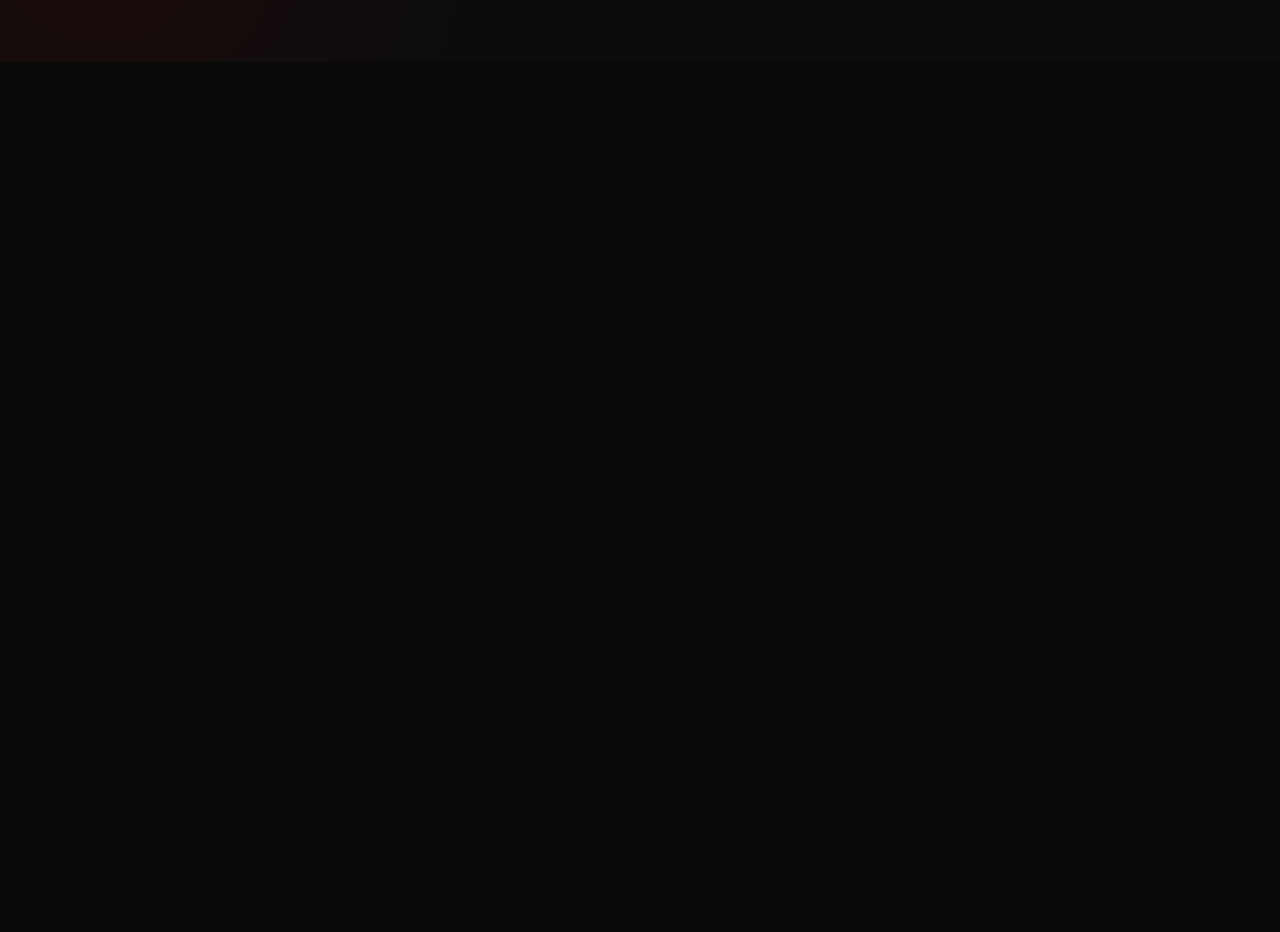
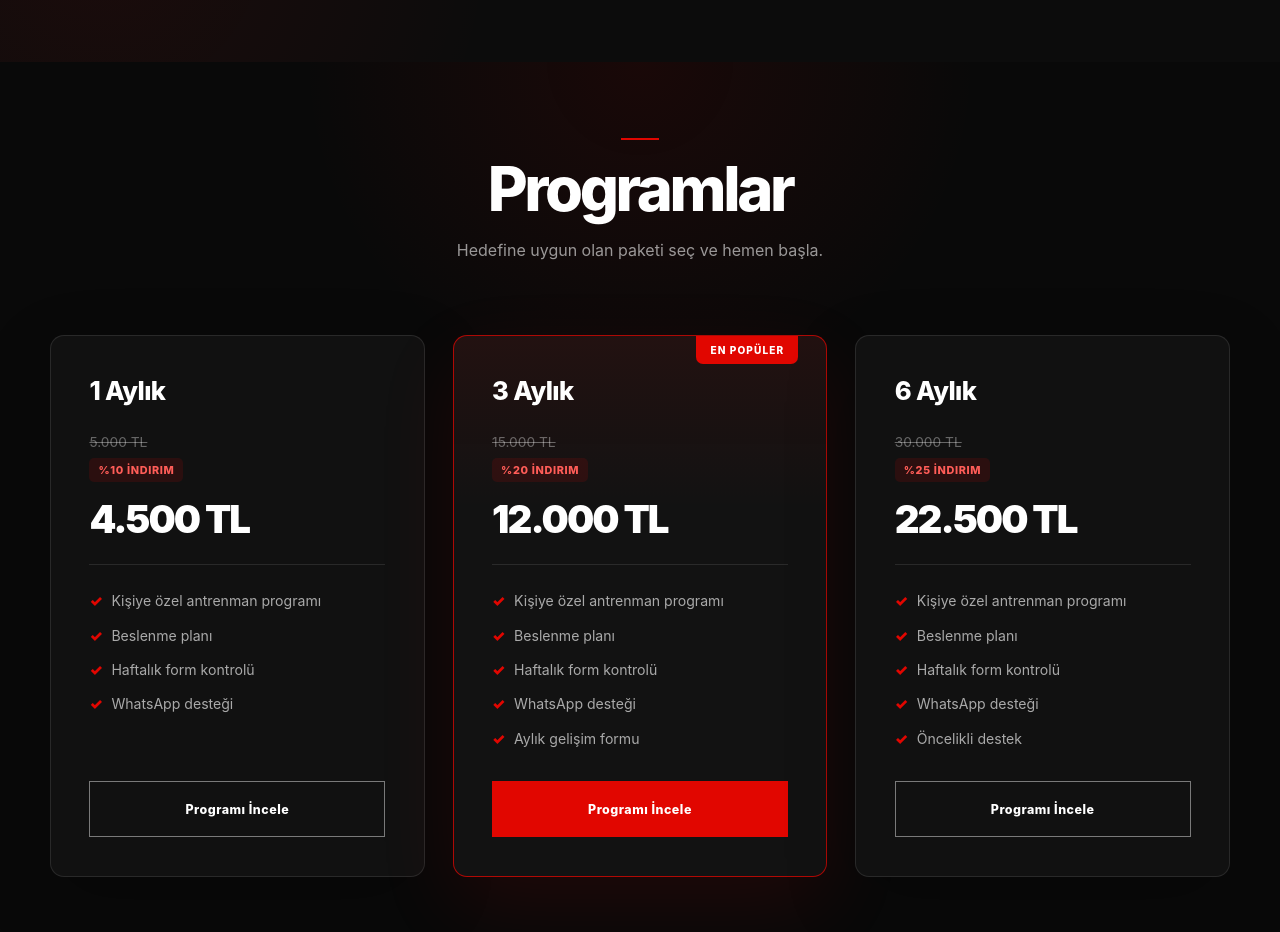
Before and after one commit to yigityilmaz16/pt-website, a React (Vite) app: page / in a window 1280 px wide. Shown: the part 1620-2552 px from the top of the page. Before the commit the page ends 1682 px from the top, so only its background shows below. Built offline with nearby package versions, Linux system fonts and the light colour scheme.

Commit message:
feat: add services and pricing card

```diff
--- a/src/App.css
+++ b/src/App.css
@@ -870,6 +870,216 @@
   }
 }
 
+.services {
+  position: relative;
+  padding: clamp(54px, 6vw, 94px) 24px clamp(88px, 9vw, 136px);
+  overflow: hidden;
+  color: #fff;
+  background:
+    radial-gradient(circle at 50% 0%, rgba(225, 6, 0, 0.08), transparent 30%),
+    #090909;
+}
+
+.services-header {
+  width: min(100%, 1180px);
+  margin: 0 auto clamp(48px, 6vw, 72px);
+  text-align: center;
+}
+
+.services-header::before {
+  width: 38px;
+  height: 2px;
+  margin: 0 auto 18px;
+  display: block;
+  background: #e10600;
+  content: '';
+}
+
+.services-header h2 {
+  margin: 0;
+  color: #fff;
+  font-size: clamp(2.45rem, 4.8vw, 4.5rem);
+  font-weight: 850;
+  letter-spacing: -0.055em;
+  line-height: 1;
+}
+
+.services-header p {
+  margin: 18px 0 0;
+  color: rgba(255, 255, 255, 0.58);
+  font-size: clamp(0.95rem, 1.25vw, 1.05rem);
+  line-height: 1.6;
+}
+
+.services-grid {
+  width: min(100%, 1180px);
+  margin: 0 auto;
+  display: grid;
+  grid-template-columns: repeat(3, minmax(0, 1fr));
+  align-items: stretch;
+  gap: clamp(18px, 2.2vw, 28px);
+}
+
+.service-card {
+  position: relative;
+  min-width: 0;
+  padding: clamp(30px, 3vw, 42px);
+  display: flex;
+  flex-direction: column;
+  border: 1px solid rgba(255, 255, 255, 0.1);
+  border-radius: 14px;
+  background: #111;
+  box-shadow: 0 24px 70px rgba(0, 0, 0, 0.22);
+}
+
+.service-card--popular {
+  border-color: rgba(225, 6, 0, 0.75);
+  background:
+    linear-gradient(180deg, rgba(225, 6, 0, 0.08), transparent 32%),
+    #121212;
+  box-shadow: 0 28px 80px rgba(225, 6, 0, 0.1);
+}
+
+.service-card__badge {
+  position: absolute;
+  top: 0;
+  right: 28px;
+  padding: 8px 14px;
+  color: #fff;
+  background: #e10600;
+  border-radius: 0 0 7px 7px;
+  font-size: 0.63rem;
+  font-weight: 850;
+  letter-spacing: 0.11em;
+  text-transform: uppercase;
+}
+
+.service-card h3 {
+  margin: 0 0 28px;
+  color: #fff;
+  font-size: clamp(1.35rem, 2vw, 1.7rem);
+  font-weight: 800;
+  letter-spacing: -0.025em;
+}
+
+.service-card del {
+  color: rgba(255, 255, 255, 0.36);
+  font-size: 0.86rem;
+}
+
+.service-card__discount {
+  width: fit-content;
+  margin-top: 8px;
+  padding: 5px 9px;
+  border-radius: 5px;
+  color: #ff5d58;
+  background: rgba(225, 6, 0, 0.12);
+  font-size: 0.68rem;
+  font-weight: 800;
+  letter-spacing: 0.06em;
+  text-transform: uppercase;
+}
+
+.service-card h4 {
+  margin: 18px 0 26px;
+  color: #fff;
+  font-size: clamp(2rem, 3vw, 2.7rem);
+  font-weight: 900;
+  letter-spacing: -0.05em;
+  line-height: 1;
+}
+
+.service-card ul {
+  margin: 0 0 32px;
+  padding: 26px 0 0;
+  display: grid;
+  gap: 14px;
+  border-top: 1px solid rgba(255, 255, 255, 0.1);
+  list-style: none;
+}
+
+.service-card li {
+  position: relative;
+  padding-left: 22px;
+  color: rgba(255, 255, 255, 0.64);
+  font-size: 0.88rem;
+  line-height: 1.45;
+}
+
+.service-card li::before {
+  position: absolute;
+  top: 0;
+  left: 0;
+  color: #e10600;
+  content: '✓';
+  font-size: 0.92rem;
+  font-weight: 900;
+  line-height: 1.45;
+}
+
+.service-card > a {
+  min-height: 56px;
+  margin-top: auto;
+  padding: 0 24px;
+  display: inline-flex;
+  align-items: center;
+  justify-content: center;
+  border: 1px solid rgba(255, 255, 255, 0.44);
+  color: #fff;
+  background: transparent;
+  font-size: 0.78rem;
+  font-weight: 850;
+  letter-spacing: 0.04em;
+  transition: background 180ms ease, border-color 180ms ease, transform 180ms ease;
+}
+
+.service-card > a:hover,
+.service-card > a:focus-visible {
+  border-color: #e10600;
+  background: #e10600;
+  transform: translateY(-2px);
+}
+
+.service-card--popular > a {
+  border-color: #e10600;
+  background: #e10600;
+}
+
+.service-card--popular > a:hover,
+.service-card--popular > a:focus-visible {
+  border-color: #ff1a13;
+  background: #ff1a13;
+}
+
+@media (max-width: 900px) {
+  .services-grid {
+    grid-template-columns: repeat(2, minmax(0, 1fr));
+  }
+
+  .service-card--popular {
+    grid-row: span 1;
+  }
+}
+
+@media (max-width: 620px) {
+  .services {
+    padding: 50px 16px 76px;
+  }
+
+  .services-header {
+    margin-bottom: 38px;
+  }
+
+  .services-grid {
+    grid-template-columns: 1fr;
+    gap: 16px;
+  }
+
+  .service-card {
+    padding: 30px 26px;
+  }
+}
+
 @media (max-width: 480px) {
   .hero__actions {
     grid-template-columns: 1fr;
--- a/src/App.jsx
+++ b/src/App.jsx
@@ -2,8 +2,8 @@ import './App.css'
 import Navbar from './components/Navbar'
 import Hero from './sections/Hero'
 import About from './sections/About'
+import Services from './sections/Services'
 
-const Services = () => <section id="services" />
 const Transformations = () => <section id="transformations" />
 const Testimonials = () => <section id="testimonials" />
 const Faq = () => <section id="faq" />
--- a/src/sections/Services.jsx
+++ b/src/sections/Services.jsx
@@ -0,0 +1,76 @@
+function Services(){
+    const programs=[
+        {
+            id:1,
+            duration:"1 Aylık",
+            oldPrice:"5.000 TL",
+            discount:"%10 İndirim",
+            price:"4.500 TL",
+            features:[
+                "Kişiye özel antrenman programı",
+                "Beslenme planı",
+                "Haftalık form kontrolü",
+                "WhatsApp desteği"
+            ],
+            popular:false
+        },
+        {
+            id:2,
+            duration:"3 Aylık",
+            oldPrice:"15.000 TL",
+            discount:"%20 İndirim",
+            price:"12.000 TL",
+            features:[
+                "Kişiye özel antrenman programı",
+                "Beslenme planı",
+                "Haftalık form kontrolü",
+                "WhatsApp desteği",
+                "Aylık gelişim formu"
+            ],
+            popular:true
+        },
+        {
+            id:3,
+            duration:"6 Aylık",
+            oldPrice:"30.000 TL",
+            discount:"%25 İndirim",
+            price:"22.500 TL",
+            features:[
+                "Kişiye özel antrenman programı",
+                "Beslenme planı",
+                "Haftalık form kontrolü",
+                "WhatsApp desteği",
+                "Öncelikli destek"
+            ],
+            popular:false
+        }
+    ]
+    return(
+        <section id="services" className="services">
+        <div className="services-header">
+            <h2>Programlar</h2>
+            <p>Hedefine uygun olan paketi seç ve hemen başla.</p>
+        </div>
+        <div className="services-grid">
+        {programs.map((program) => (
+            <article className={`service-card ${program.popular ? "service-card--popular" : ""}`} key={program.id}>
+                {program.popular && <span className="service-card__badge">En Popüler</span>}
+                <h3>{program.duration}</h3>
+                <del>{program.oldPrice}</del>
+                <span className="service-card__discount">{program.discount}</span>
+                <h4>{program.price}</h4>
+                <ul>
+                    {program.features.map((feature,index) =>(
+                        <li key={index}>{feature}</li>
+                    ))}
+                </ul>
+                <a href="#contact">Programı İncele</a>
+
+            </article>
+        ))}
+        </div>
+        </section>
+    )
+}
+
+export default Services;
```
